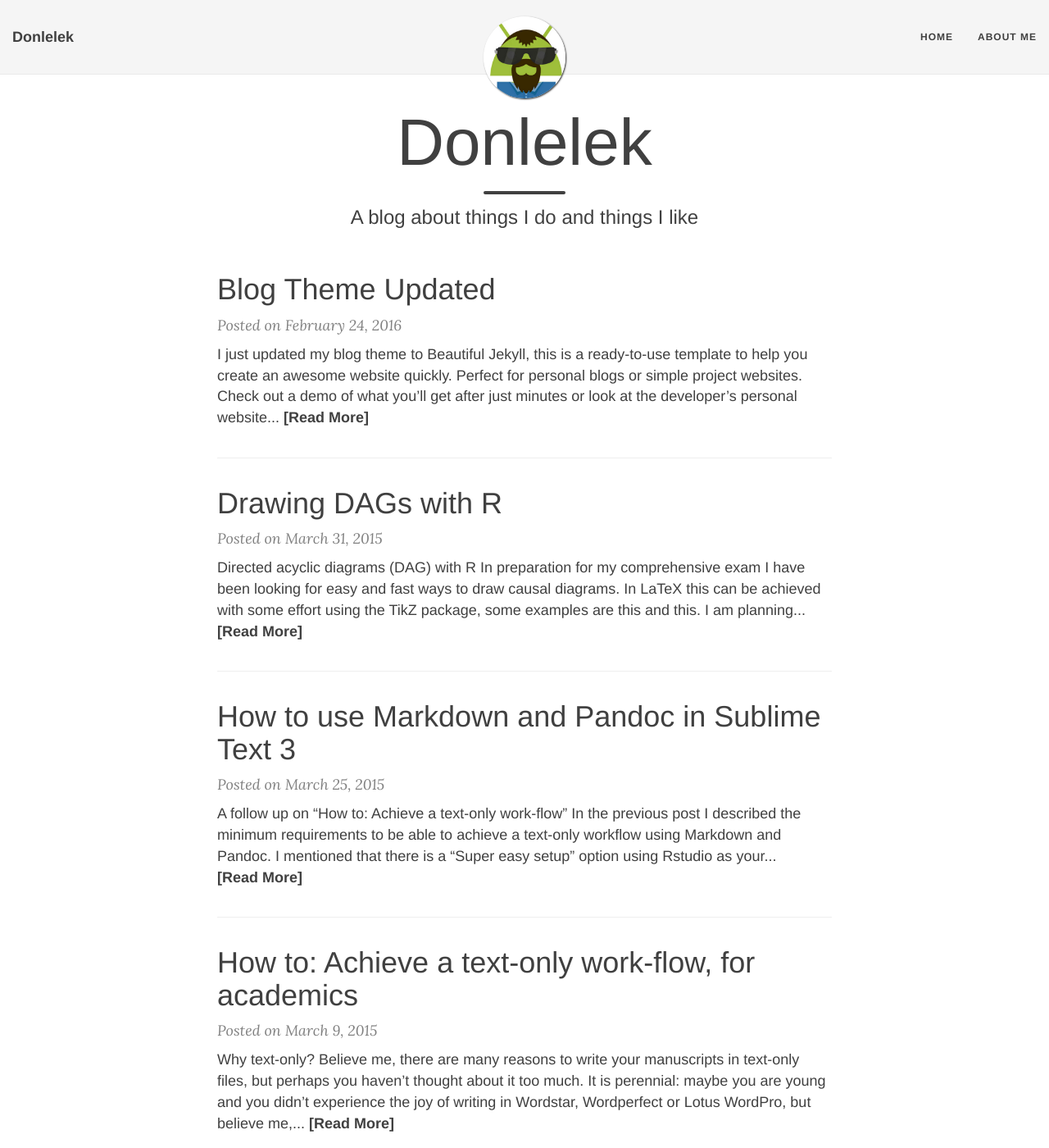
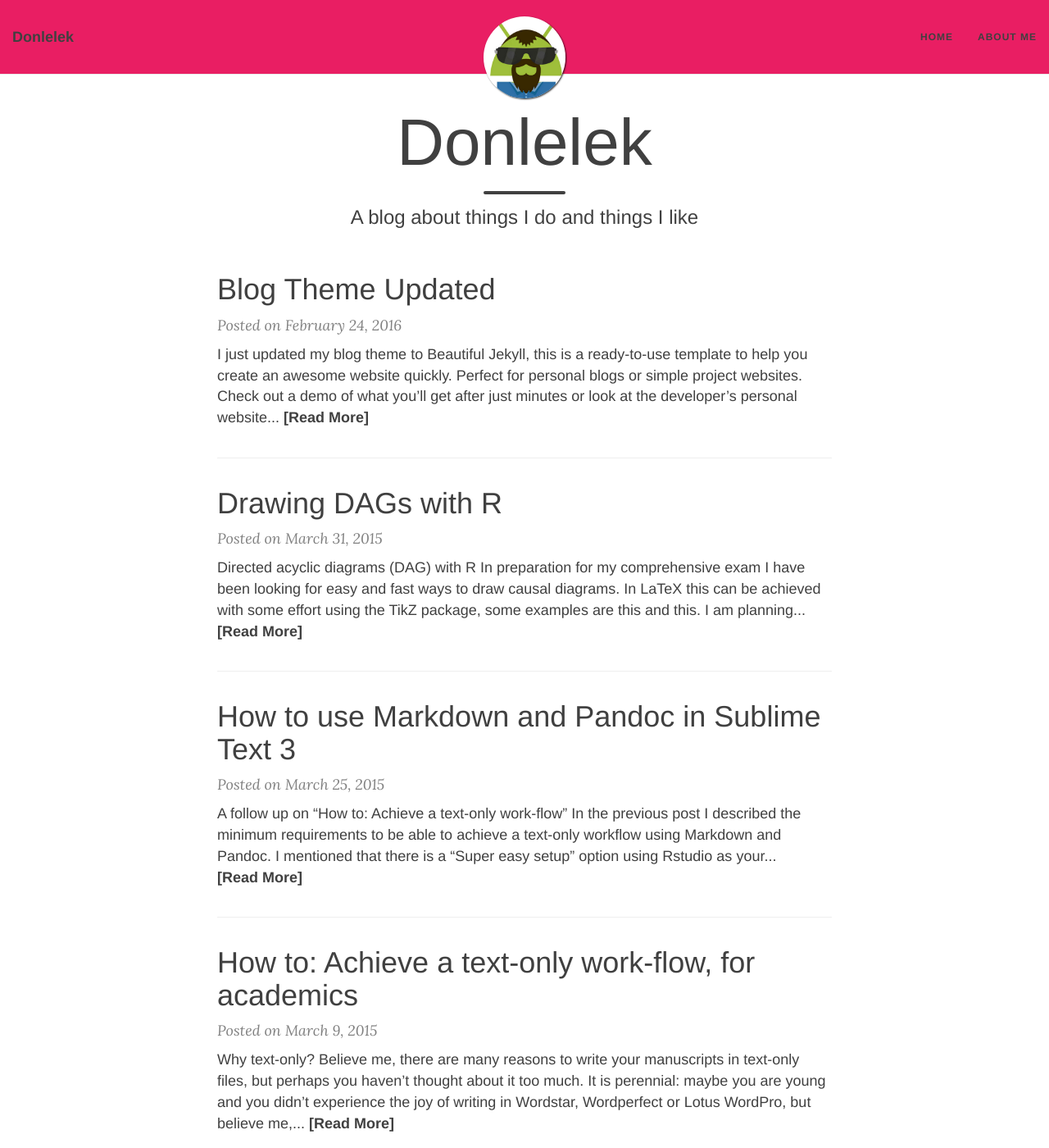
Before and after one commit to donlelek/donlelek.github.io, a Jekyll site: the page built from index.html, in a window 1280 px wide and 1400 px high. Shown: the whole window at 82% size. Built offline with Jekyll 4.4.1, drawn with Linux system fonts in a browser that asks for light colours; nearby versions of some CDN libraries; the list of posts is cut into pages by our own code.

Commit message:
navbar color

```diff
--- a/css/main.css
+++ b/css/main.css
@@ -94,7 +94,7 @@ img {
 /* --- Navbar --- */
 
 .navbar-custom {
-  background: #F5F5F5;
+  background: #E91E63;
   border-bottom: 1px solid #EAEAEA;
   font-family: 'Pontano sans', 'Helvetica Neue', Helvetica, Arial, sans-serif;
 }
```
